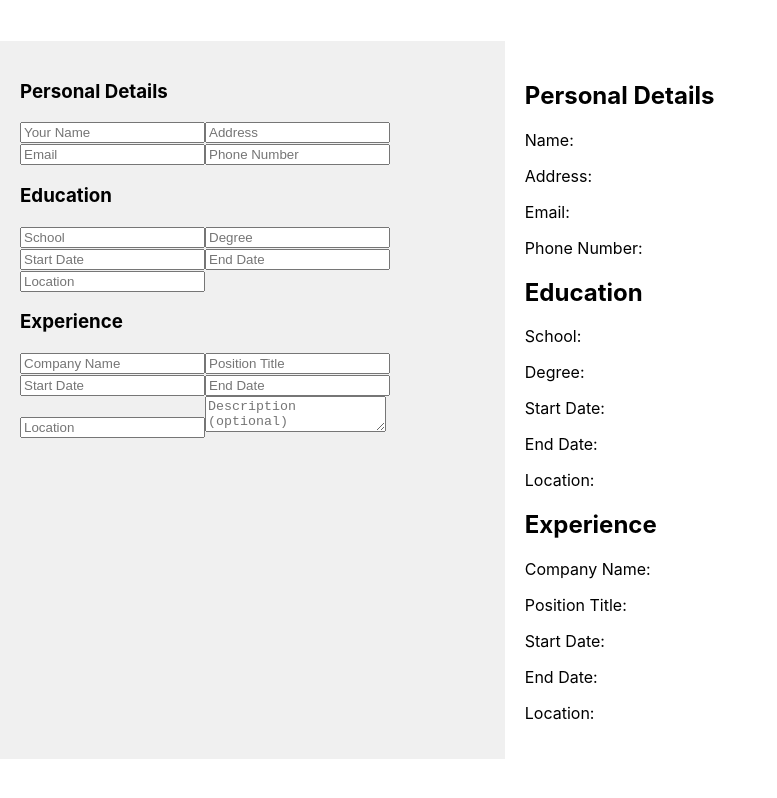
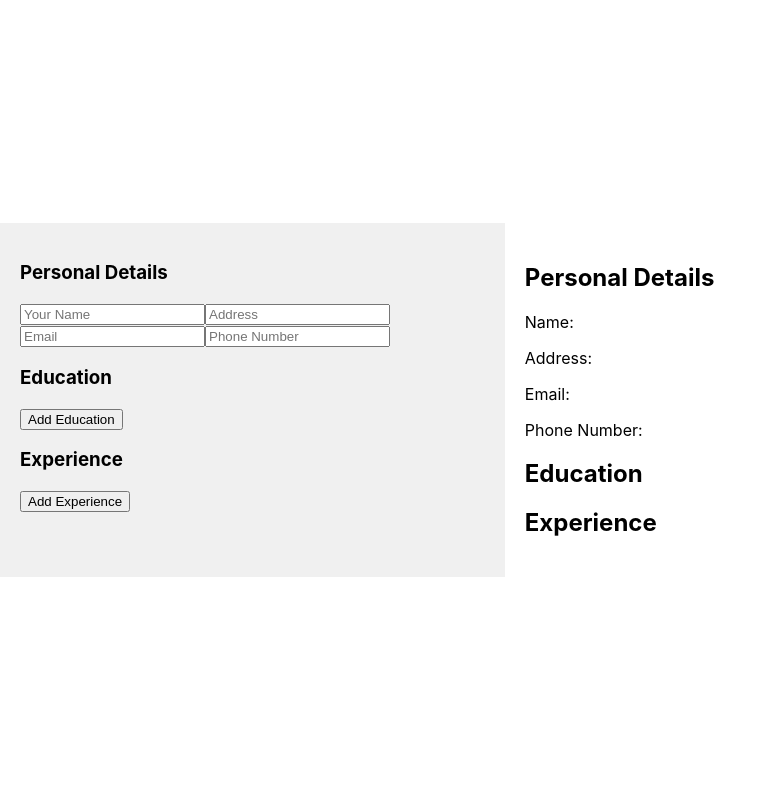
Before and after one commit to ShawnEdgell/CV-Application, a React (Vite) app: page / in a window 1280 px wide. Shown: the whole page, without its empty margins (0-777 px from the left). Built offline with nearby package versions, Linux system fonts and the light colour scheme; the HTML template or start-up script is replaced by a standard one.

Commit message:
added form functionality to edu/exp sections

```diff
--- a/src/App.jsx
+++ b/src/App.jsx
@@ -6,17 +6,32 @@ function App() {
   const [address, setAddress] = useState('');
   const [email, setEmail] = useState('');
   const [phoneNumber, setPhoneNumber] = useState('');
-  const [school, setSchool] = useState('');
-  const [degree, setDegree] = useState('');
-  const [startDate, setStartDate] = useState('');
-  const [endDate, setEndDate] = useState('');
-  const [location, setLocation] = useState('');
-  const [companyName, setCompanyName] = useState('');
-  const [positionTitle, setPositionTitle] = useState('');
-  const [experienceStartDate, setExperienceStartDate] = useState('');
-  const [experienceEndDate, setExperienceEndDate] = useState('');
-  const [experienceLocation, setExperienceLocation] = useState('');
-  const [experienceDescription, setExperienceDescription] = useState('');
+  const [educations, setEducations] = useState([]); // Array to store Education data
+  const [experiences, setExperiences] = useState([]); // Array to store Experience data
+
+  // Function to add an education to the array
+  const addEducation = () => {
+    setEducations([...educations, {}]);
+  };
+
+  // Function to remove an education from the array
+  const removeEducation = (index) => {
+    const updatedEducations = [...educations];
+    updatedEducations.splice(index, 1);
+    setEducations(updatedEducations);
+  };
+
+  // Function to add an experience to the array
+  const addExperience = () => {
+    setExperiences([...experiences, {}]);
+  };
+
+  // Function to remove an experience from the array
+  const removeExperience = (index) => {
+    const updatedExperiences = [...experiences];
+    updatedExperiences.splice(index, 1);
+    setExperiences(updatedExperiences);
+  };
 
   return (
     <div className="cv-app">
@@ -54,82 +69,170 @@ function App() {
         {/* Education */}
         <div className="section">
           <h3>Education</h3>
+          {educations.map((education, index) => (
+            <div key={index}>
               <input
                 type="text"
                 placeholder="School"
-            value={school}
-            onChange={(e) => setSchool(e.target.value)}
+                value={education.school || ''}
+                onChange={(e) => {
+                  const updatedEducations = [...educations];
+                  updatedEducations[index] = {
+                    ...updatedEducations[index],
+                    school: e.target.value,
+                  };
+                  setEducations(updatedEducations);
+                }}
               />
               <input
                 type="text"
                 placeholder="Degree"
-            value={degree}
-            onChange={(e) => setDegree(e.target.value)}
+                value={education.degree || ''}
+                onChange={(e) => {
+                  const updatedEducations = [...educations];
+                  updatedEducations[index] = {
+                    ...updatedEducations[index],
+                    degree: e.target.value,
+                  };
+                  setEducations(updatedEducations);
+                }}
               />
               <div className="education-dates">
                 <input
                   type="text"
                   placeholder="Start Date"
-              value={startDate}
-              onChange={(e) => setStartDate(e.target.value)}
+                  value={education.startDate || ''}
+                  onChange={(e) => {
+                    const updatedEducations = [...educations];
+                    updatedEducations[index] = {
+                      ...updatedEducations[index],
+                      startDate: e.target.value,
+                    };
+                    setEducations(updatedEducations);
+                  }}
                 />
                 <input
                   type="text"
                   placeholder="End Date"
-              value={endDate}
-              onChange={(e) => setEndDate(e.target.value)}
+                  value={education.endDate || ''}
+                  onChange={(e) => {
+                    const updatedEducations = [...educations];
+                    updatedEducations[index] = {
+                      ...updatedEducations[index],
+                      endDate: e.target.value,
+                    };
+                    setEducations(updatedEducations);
+                  }}
                 />
               </div>
               <input
                 type="text"
                 placeholder="Location"
-            value={location}
-            onChange={(e) => setLocation(e.target.value)}
+                value={education.location || ''}
+                onChange={(e) => {
+                  const updatedEducations = [...educations];
+                  updatedEducations[index] = {
+                    ...updatedEducations[index],
+                    location: e.target.value,
+                  };
+                  setEducations(updatedEducations);
+                }}
               />
+              <button onClick={() => removeEducation(index)}>Remove</button>
+            </div>
+          ))}
+          <button onClick={() => addEducation()}>Add Education</button>
         </div>
 
         {/* Experience */}
         <div className="section">
           <h3>Experience</h3>
+          {experiences.map((experience, index) => (
+            <div key={index}>
               <input
                 type="text"
                 placeholder="Company Name"
-            value={companyName}
-            onChange={(e) => setCompanyName(e.target.value)}
+                value={experience.companyName || ''}
+                onChange={(e) => {
+                  const updatedExperiences = [...experiences];
+                  updatedExperiences[index] = {
+                    ...updatedExperiences[index],
+                    companyName: e.target.value,
+                  };
+                  setExperiences(updatedExperiences);
+                }}
               />
               <input
                 type="text"
                 placeholder="Position Title"
-            value={positionTitle}
-            onChange={(e) => setPositionTitle(e.target.value)}
+                value={experience.positionTitle || ''}
+                onChange={(e) => {
+                  const updatedExperiences = [...experiences];
+                  updatedExperiences[index] = {
+                    ...updatedExperiences[index],
+                    positionTitle: e.target.value,
+                  };
+                  setExperiences(updatedExperiences);
+                }}
               />
               <div className="experience-dates">
                 <input
                   type="text"
                   placeholder="Start Date"
-              value={experienceStartDate}
-              onChange={(e) => setExperienceStartDate(e.target.value)}
+                  value={experience.startDate || ''}
+                  onChange={(e) => {
+                    const updatedExperiences = [...experiences];
+                    updatedExperiences[index] = {
+                      ...updatedExperiences[index],
+                      startDate: e.target.value,
+                    };
+                    setExperiences(updatedExperiences);
+                  }}
                 />
                 <input
                   type="text"
                   placeholder="End Date"
-              value={experienceEndDate}
-              onChange={(e) => setExperienceEndDate(e.target.value)}
+                  value={experience.endDate || ''}
+                  onChange={(e) => {
+                    const updatedExperiences = [...experiences];
+                    updatedExperiences[index] = {
+                      ...updatedExperiences[index],
+                      endDate: e.target.value,
+                    };
+                    setExperiences(updatedExperiences);
+                  }}
                 />
               </div>
               <input
                 type="text"
                 placeholder="Location"
-            value={experienceLocation}
-            onChange={(e) => setExperienceLocation(e.target.value)}
+                value={experience.location || ''}
+                onChange={(e) => {
+                  const updatedExperiences = [...experiences];
+                  updatedExperiences[index] = {
+                    ...updatedExperiences[index],
+                    location: e.target.value,
+                  };
+                  setExperiences(updatedExperiences);
+                }}
               />
               <textarea
                 placeholder="Description (optional)"
-            value={experienceDescription}
-            onChange={(e) => setExperienceDescription(e.target.value)}
+                value={experience.description || ''}
+                onChange={(e) => {
+                  const updatedExperiences = [...experiences];
+                  updatedExperiences[index] = {
+                    ...updatedExperiences[index],
+                    description: e.target.value,
+                  };
+                  setExperiences(updatedExperiences);
+                }}
               />
+              <button onClick={() => removeExperience(index)}>Remove</button>
             </div>
-
+          ))}
+          <button onClick={() => addExperience()}>Add Experience</button>
+        </div>
       </div>
 
       {/* Right side: Display user input */}
@@ -141,25 +244,32 @@ function App() {
         <p>Phone Number: {phoneNumber}</p>
 
         <h2>Education</h2>
-        <p>School: {school}</p>
-        <p>Degree: {degree}</p>
-        <p>Start Date: {startDate}</p>
-        <p>End Date: {endDate}</p>
-        <p>Location: {location}</p>
+        {educations.map((education, index) => (
+          <div key={index}>
+            <p>School: {education.school}</p>
+            <p>Degree: {education.degree}</p>
+            <p>Start Date: {education.startDate}</p>
+            <p>End Date: {education.endDate}</p>
+            <p>Location: {education.location}</p>
+          </div>
+        ))}
 
         <h2>Experience</h2>
-        <p>Company Name: {companyName}</p>
-        <p>Position Title: {positionTitle}</p>
-        <p>Start Date: {experienceStartDate}</p>
-        <p>End Date: {experienceEndDate}</p>
-        <p>Location: {experienceLocation}</p>
-        {experienceDescription && (
+        {experiences.map((experience, index) => (
+          <div key={index}>
+            <p>Company Name: {experience.companyName}</p>
+            <p>Position Title: {experience.positionTitle}</p>
+            <p>Start Date: {experience.startDate}</p>
+            <p>End Date: {experience.endDate}</p>
+            <p>Location: {experience.location}</p>
+            {experience.description && (
               <div className="description">
-            <h3>Description</h3>
-            <p>{experienceDescription}</p>
+                <h4>Description</h4>
+                <p>{experience.description}</p>
               </div>
             )}
-
+          </div>
+        ))}
       </div>
     </div>
   );
```
Lines whose indentation alone changed are shown as unchanged.
